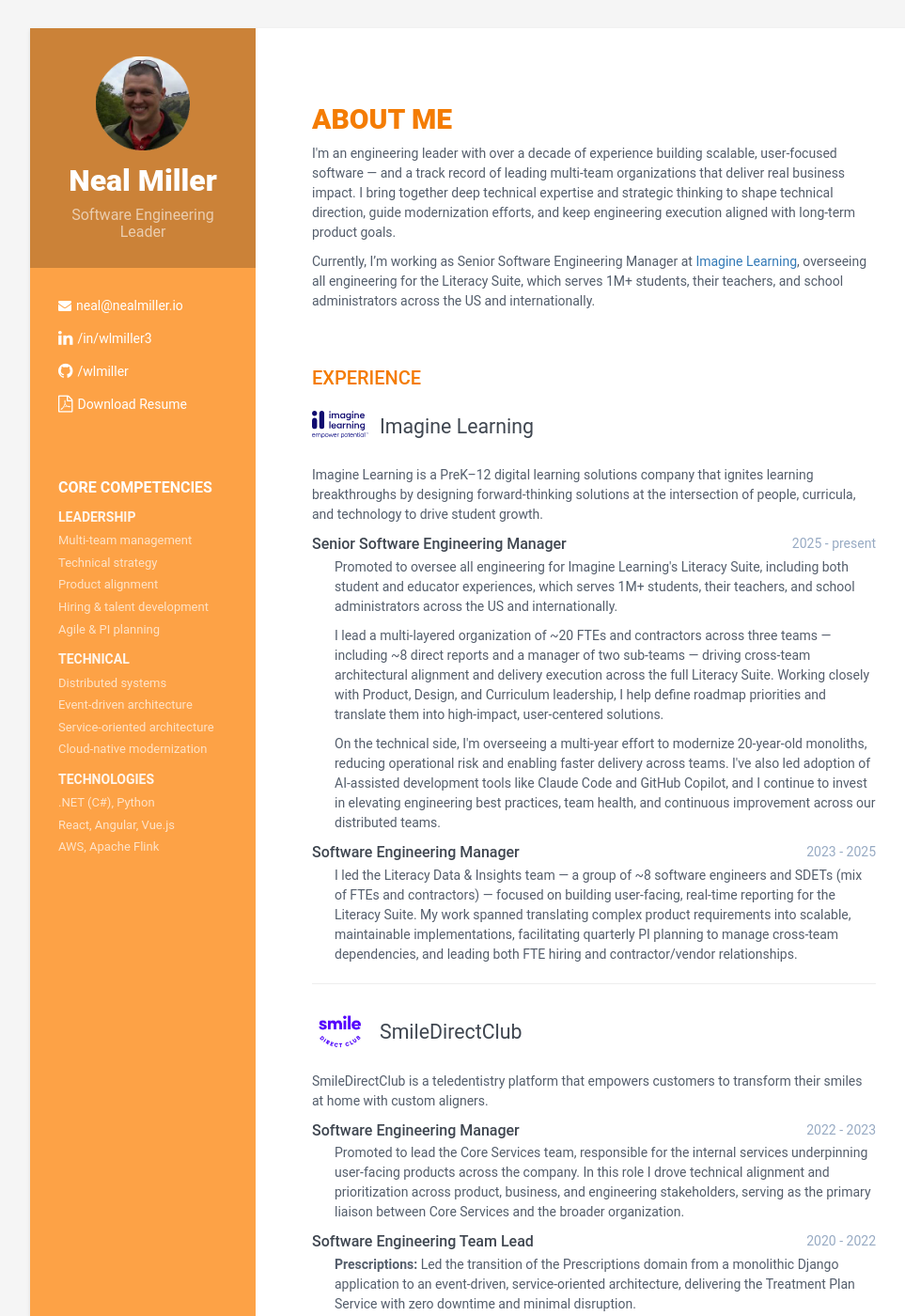
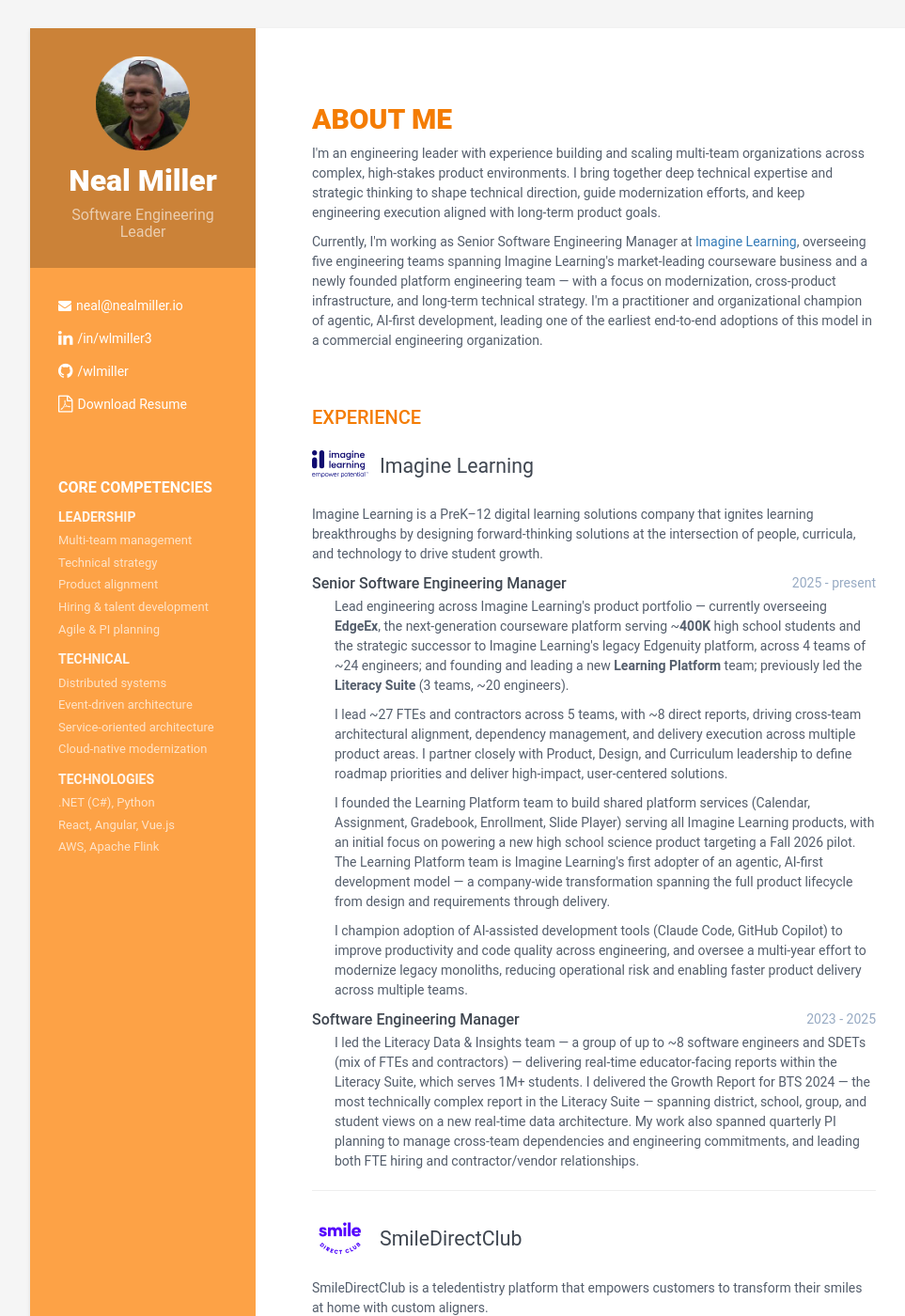
Before and after one commit to wlmiller/wlmiller.github.io, a Jekyll site: the page built from index.html, in a window 1280 px wide and 1400 px high. Shown: the whole window at 94% size, without its empty margins (128-1091 px from the left). Built offline with Jekyll 4.4.1, drawn with Linux system fonts in a browser that asks for light colours; some of the changed text lies outside the part shown.

Commit message:
Update website content to match new resume source

```diff
--- a/index.html
+++ b/index.html
@@ -7,12 +7,13 @@ group: navigation
 <section class="section summary-section">
     <div class="summary">
         <p>
-            I'm an engineering leader with over a decade of experience building scalable, user-focused software — and a track record of leading multi-team organizations that deliver real business impact.
+            I'm an engineering leader with experience building and scaling multi-team organizations across complex, high-stakes product environments.
             I bring together deep technical expertise and strategic thinking to shape technical direction, guide modernization efforts, and keep engineering execution aligned with long-term product goals.
         </p>
 
         <p>
-            Currently, I’m working as Senior Software Engineering Manager at <a href="https://imaginelearning.com" target="_blank">Imagine Learning</a>, overseeing all engineering for the Literacy Suite, which serves 1M+ students, their teachers, and school administrators across the US and internationally.
+            Currently, I'm working as Senior Software Engineering Manager at <a href="https://imaginelearning.com" target="_blank">Imagine Learning</a>, overseeing five engineering teams spanning Imagine Learning's market-leading courseware business and a newly founded platform engineering team — with a focus on modernization, cross-product infrastructure, and long-term technical strategy.
+            I'm a practitioner and organizational champion of agentic, AI-first development, leading one of the earliest end-to-end adoptions of this model in a commercial engineering organization.
         </p>
     </div><!--//summary-->
 </section><!--//section-->
@@ -38,15 +39,18 @@ group: navigation
 
             <div class="job-details">
                 <p>
-                    Promoted to oversee all engineering for Imagine Learning's Literacy Suite, including both student and educator experiences, which serves 1M+ students, their teachers, and school administrators across the US and internationally.
+                    Lead engineering across Imagine Learning's product portfolio — currently overseeing <strong>EdgeEx</strong>, the next-generation courseware platform serving ~<strong>400K</strong> high school students and the strategic successor to Imagine Learning's legacy Edgenuity platform, across 4 teams of ~24 engineers; and founding and leading a new <strong>Learning Platform</strong> team; previously led the <strong>Literacy Suite</strong> (3 teams, ~20 engineers).
                 </p>
                 <p>
-                    I lead a multi-layered organization of ~20 FTEs and contractors across three teams — including ~8 direct reports and a manager of two sub-teams — driving cross-team architectural alignment and delivery execution across the full Literacy Suite.
-                    Working closely with Product, Design, and Curriculum leadership, I help define roadmap priorities and translate them into high-impact, user-centered solutions.
+                    I lead ~27 FTEs and contractors across 5 teams, with ~8 direct reports, driving cross-team architectural alignment, dependency management, and delivery execution across multiple product areas.
+                    I partner closely with Product, Design, and Curriculum leadership to define roadmap priorities and deliver high-impact, user-centered solutions.
                 </p>
                 <p>
-                    On the technical side, I'm overseeing a multi-year effort to modernize 20-year-old monoliths, reducing operational risk and enabling faster delivery across teams.
-                    I've also led adoption of AI-assisted development tools like Claude Code and GitHub Copilot, and I continue to invest in elevating engineering best practices, team health, and continuous improvement across our distributed teams.
+                    I founded the Learning Platform team to build shared platform services (Calendar, Assignment, Gradebook, Enrollment, Slide Player) serving all Imagine Learning products, with an initial focus on powering a new high school science product targeting a Fall 2026 pilot.
+                    The Learning Platform team is Imagine Learning's first adopter of an agentic, AI-first development model — a company-wide transformation spanning the full product lifecycle from design and requirements through delivery.
+                </p>
+                <p>
+                    I champion adoption of AI-assisted development tools (Claude Code, GitHub Copilot) to improve productivity and code quality across engineering, and oversee a multi-year effort to modernize legacy monoliths, reducing operational risk and enabling faster product delivery across multiple teams.
                 </p>
             </div>
 
@@ -57,8 +61,9 @@ group: navigation
 
             <div class="job-details">
                 <p>
-                    I led the Literacy Data &amp; Insights team — a group of ~8 software engineers and SDETs (mix of FTEs and contractors) — focused on building user-facing, real-time reporting for the Literacy Suite.
-                    My work spanned translating complex product requirements into scalable, maintainable implementations, facilitating quarterly PI planning to manage cross-team dependencies, and leading both FTE hiring and contractor/vendor relationships.
+                    I led the Literacy Data &amp; Insights team — a group of up to ~8 software engineers and SDETs (mix of FTEs and contractors) — delivering real-time educator-facing reports within the Literacy Suite, which serves 1M+ students.
+                    I delivered the Growth Report for BTS 2024 — the most technically complex report in the Literacy Suite — spanning district, school, group, and student views on a new real-time data architecture.
+                    My work also spanned quarterly PI planning to manage cross-team dependencies and engineering commitments, and leading both FTE hiring and contractor/vendor relationships.
                 </p>
             </div>
         </div><!--//details-->
@@ -84,7 +89,7 @@ group: navigation
 
             <div class="job-details">
                 <p>
-                    Promoted to lead the Core Services team, responsible for the internal services underpinning user-facing products across the company.
+                    Promoted to lead the Core Services team, building foundational internal services supporting user-facing products across SmileDirectClub's engineering organization — including contributing infrastructure supporting <strong>SmileOS</strong>, the company's AI-powered treatment planning platform serving 1.5M+ customers.
                     In this role I drove technical alignment and prioritization across product, business, and engineering stakeholders, serving as the primary liaison between Core Services and the broader organization.
                 </p>
             </div>
@@ -235,7 +240,7 @@ group: navigation
 
             <div class="job-detail">
                 <p>
-                    Developed algorithms for educational data mining within the Reasoning Mind edtech platform.
+                    Developed algorithms for educational data mining within the Reasoning Mind adaptive learning platform, co-authoring peer-reviewed research on automated detection of student engagement and teacher behavior across a cohort of 70,000 students.
                 </p>
             </div>
 
@@ -251,7 +256,7 @@ group: navigation
     <div class="item">
         <div class="meta">
             <div class="upper-row">
-                <div class="job-title">PhD, Chemical Physics</div>
+                <div class="job-title">PhD, Chemical Physics (with Distinction)</div>
                 <div class="time">2007-2012</div>
             </div><!--//upper-row-->
             <div class="university">Columbia University</div>
@@ -262,7 +267,7 @@ group: navigation
      <div class="item">
         <div class="meta">
             <div class="upper-row">
-                <div class="job-title">BS, Chemistry Honors</div>
+                <div class="job-title">BS, Chemistry Honors (with Highest Honors)</div>
                 <div class="time">2003-2007</div>
             </div><!--//upper-row-->
             <div class="university">University of Texas at Austin</div>
```
